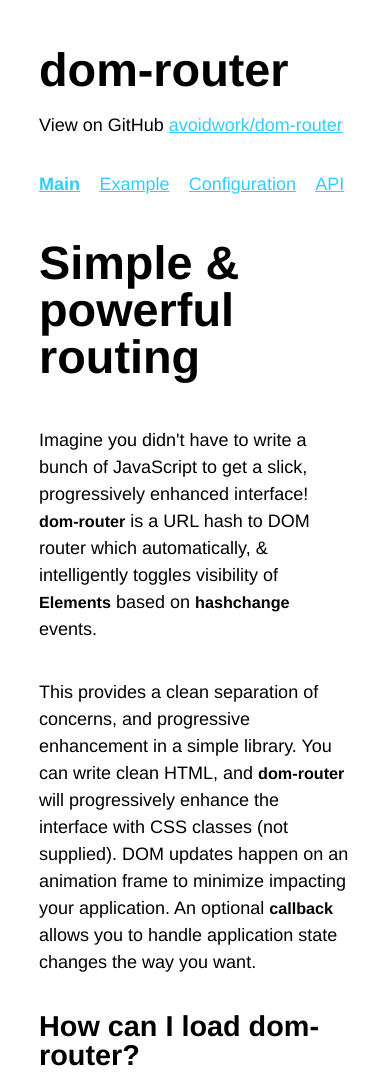
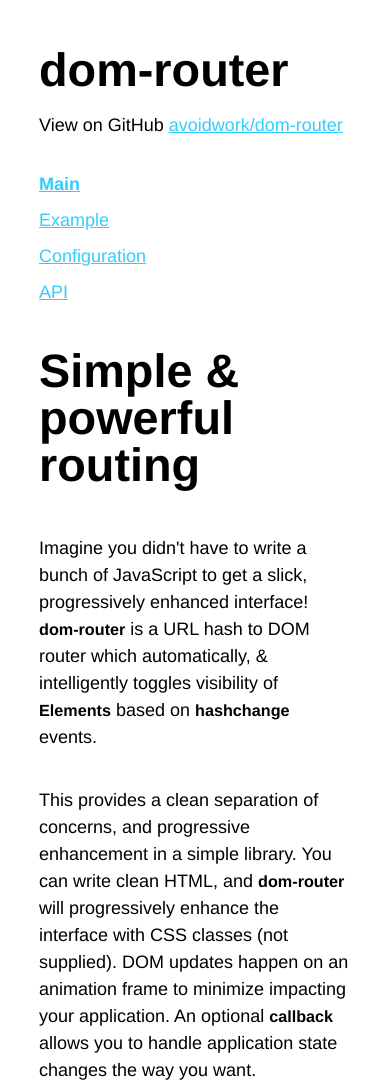
Before and after one commit to avoidwork/dom-router, a plain HTML site: page index.html in a window 390 px wide. Shown: the top 1087 px of the page. Drawn offline with nearby package versions, Linux system fonts and the light colour scheme.

Commit message:
Fixing media queries

```diff
--- a/assets/css/media.css
+++ b/assets/css/media.css
@@ -1,46 +1,36 @@
-/* Smartphones (portrait and landscape) ----------- */
-@media only screen
-and (min-device-width : 320px)
-and (max-device-width : 480px) {
+@media only screen and (max-width: 480px) {
 	body {
-		max-width: 90%;
+		max-width: 90% !important;
 	}
 
 	nav {
-		display: block;
-		position: relative;
-		top: inherit;
-		right: inherit;
+		display: block !important;
+		position: relative !important;
 	}
 
 	nav ul li {
-		display: block;
-		margin: 1em 0 1em 0;
+		display: block !important;
+		margin: 1em 0 1em 0 !important;
 	}
 
 	nav ul li:first-child {
-		display: block;
-		margin: 0 0 1em 0;
+		display: block !important;
+		margin: 0 0 1em 0 !important;
 	}
 
 	nav ul li:last-child {
-		display: block;
-		margin: 1em 0 0 0;
+		display: block !important;
+		margin: 1em 0 0 0 !important;
 	}
 }
 
-/* iPads (portrait and landscape) ----------- */
-@media only screen
-and (min-device-width : 768px)
-and (max-device-width : 1024px) {
+@media only screen and (max-width: 1024px) {
 	body {
-		max-width: 80%;
+		max-width: 80% !important;
 	}
 
 	nav {
-		display: block;
-		position: relative;
-		top: inherit;
-		right: inherit;
+		display: block !important;
+		position: relative !important;
 	}
 }
--- a/index.html
+++ b/index.html
@@ -2,6 +2,7 @@
 <html lang="en">
 <head>
 	<title>dom-router: Simple &amp; powerful routing</title>
+	<meta name="viewport" content="width=device-width" />
 	<link rel="stylesheet" type="text/css" href="http://fonts.googleapis.com/css?family=Arimo:400,700,400italic,700italic" media="print,screen" />
 	<link rel="stylesheet" type="text/css" href="assets/css/reset.css" media="print,screen" />
 	<link rel="stylesheet" type="text/css" href="assets/css/style.css" media="print,screen" />
```
